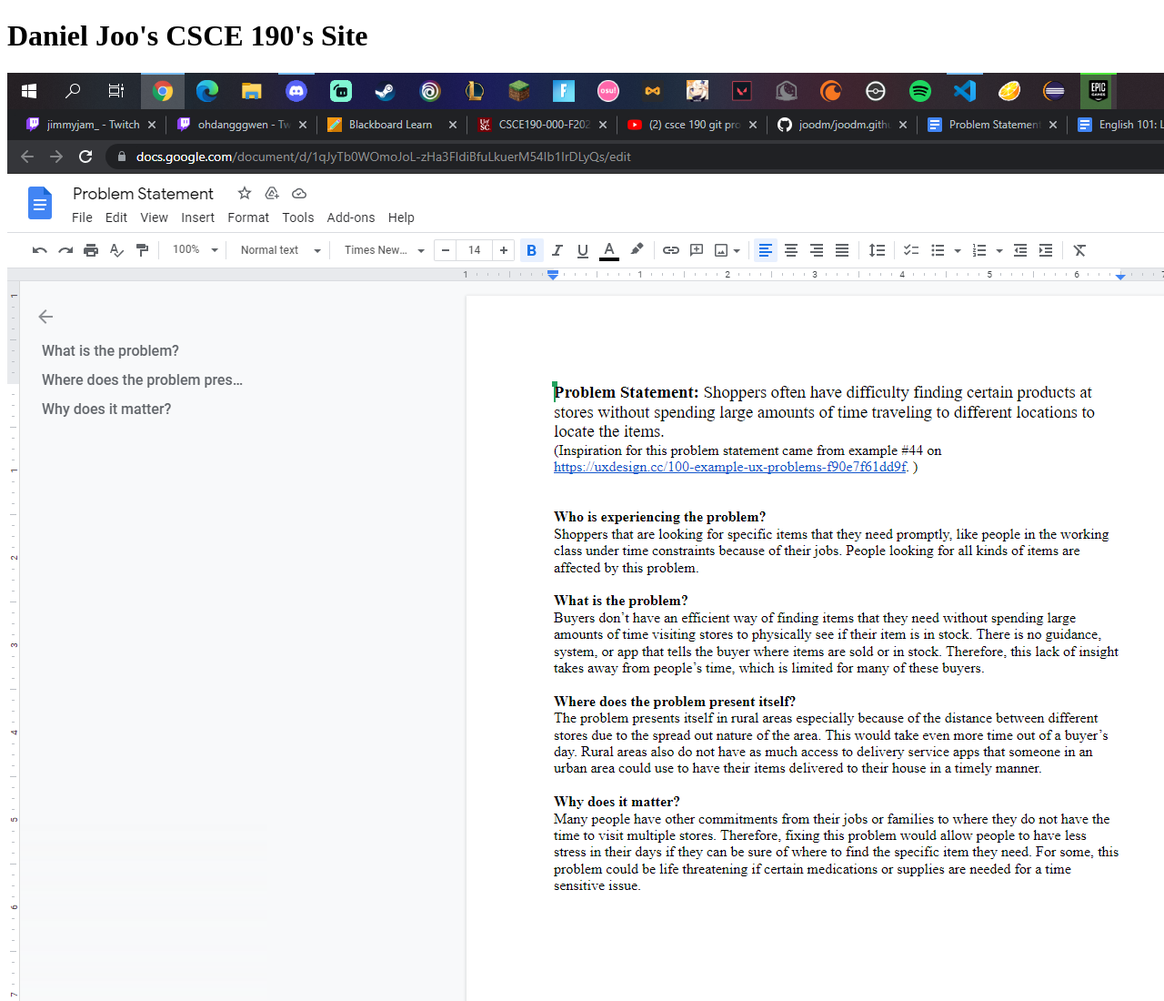
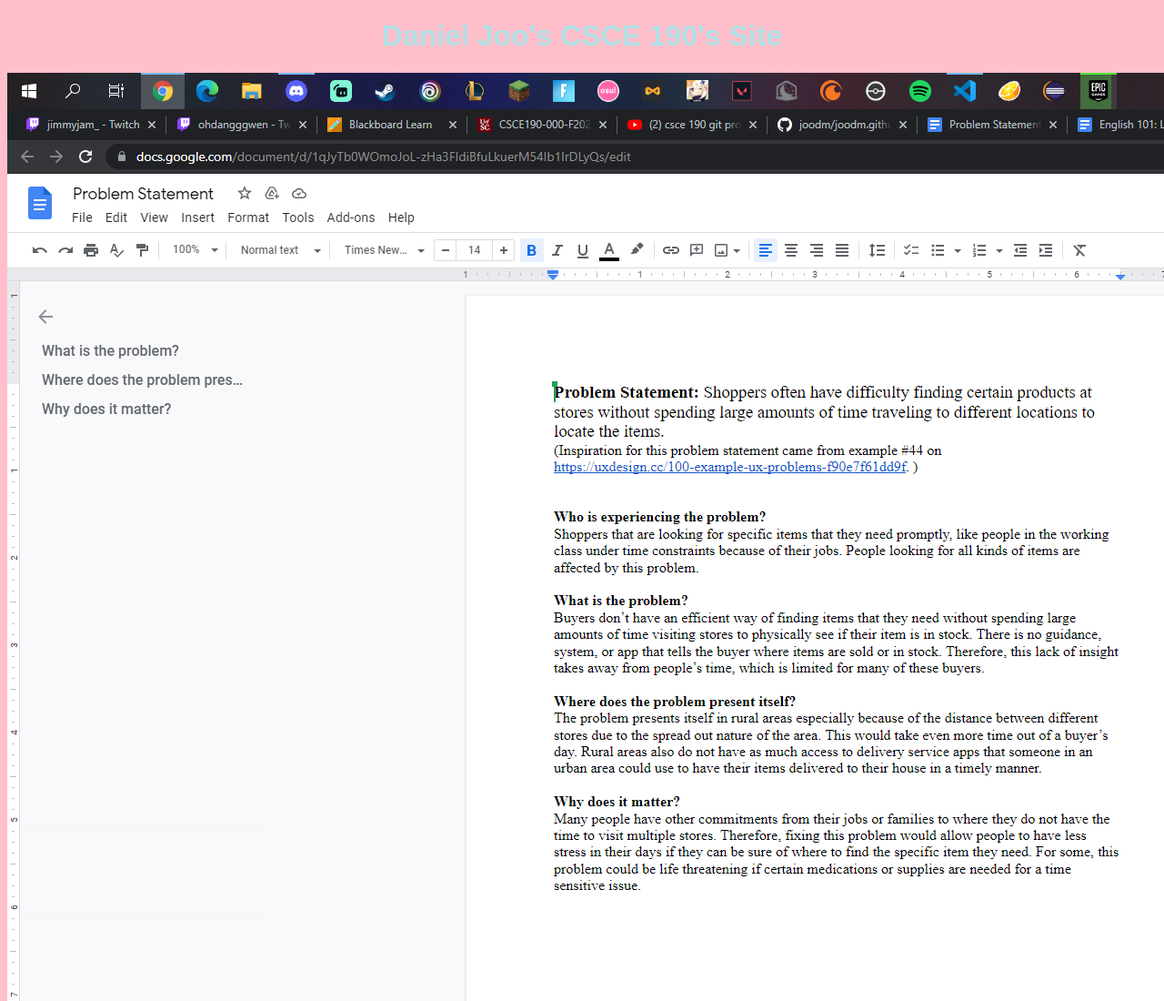
Before and after one commit to joodm/joodm.github.io, a plain HTML site: page index.html in a window 1280 px wide. Shown: the top 1100 px of the page at 91% size. Drawn offline with Linux system fonts and the light colour scheme.

Commit message:
Add files via upload

```diff
--- a/index.html
+++ b/index.html
@@ -2,6 +2,7 @@
 <html>
     <head>
 <title>CSCE 190: Daniel Joo</title>
+<link rel="stylesheet" href="styles.css">
     </head>
     <body>
 <h1>Daniel Joo's CSCE 190's Site</h1>
--- /dev/null
+++ b/styles.css
@@ -0,0 +1,9 @@
+body {
+    background:pink;
+    font-family:Arial, Helvetica, sans-serif;
+}
+
+h1 {
+    color:powderblue;
+    text-align:center;
+}
```
